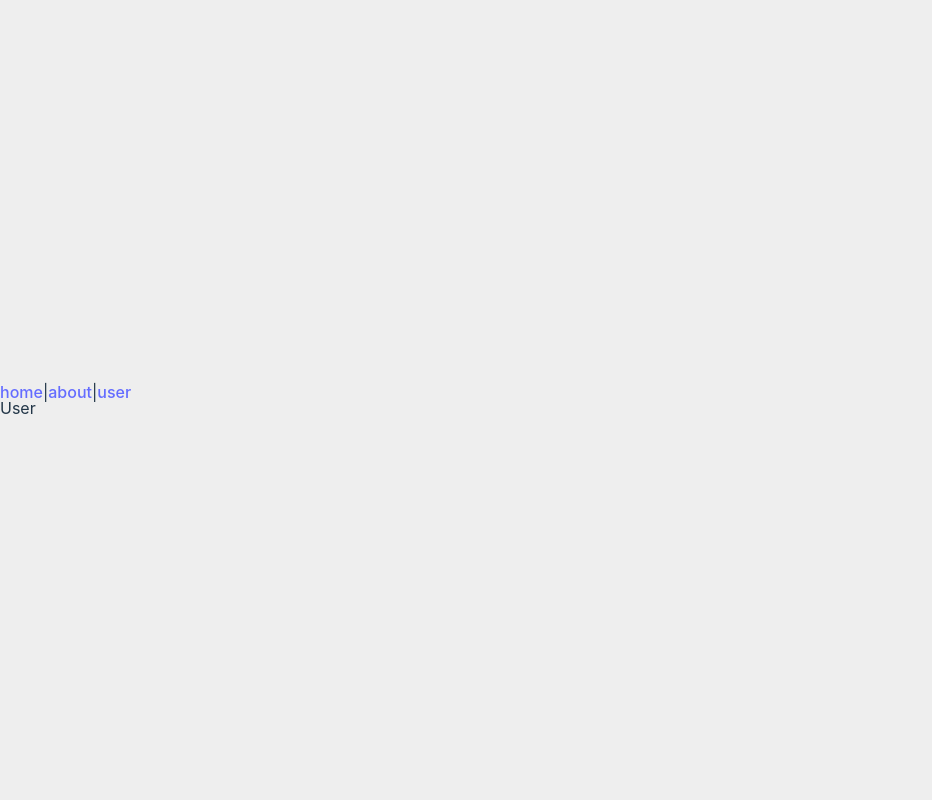
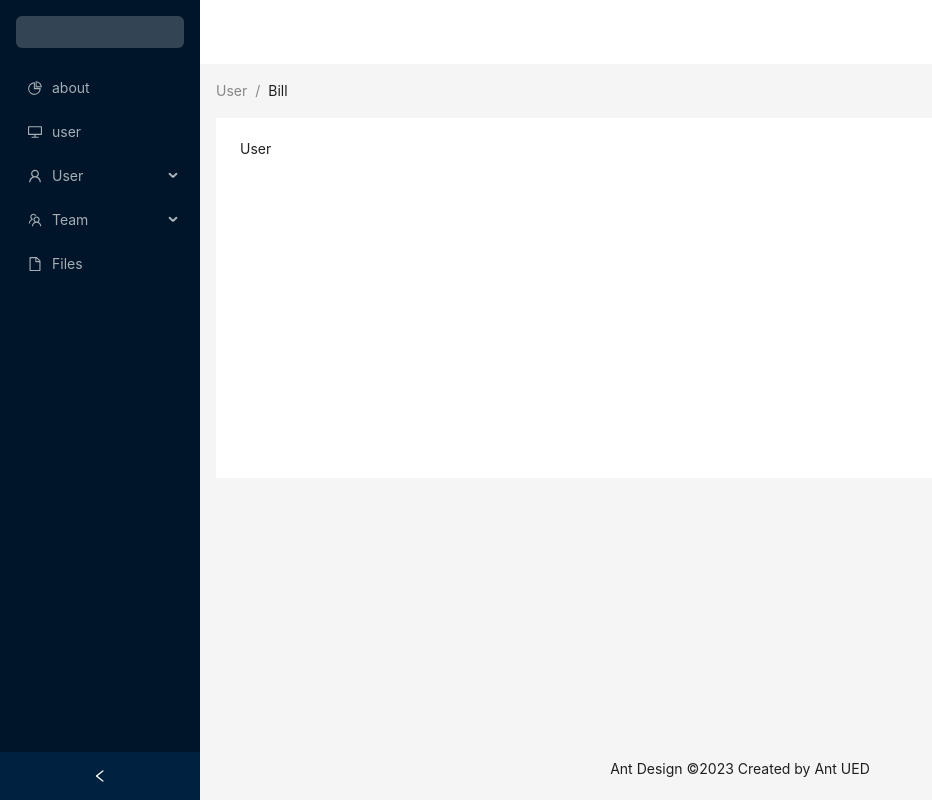
Before and after one commit to daiguilin/react-admin-template, a React (Vite) app: page /user in a window 1280 px wide. Shown: the whole page, without its empty margins (0-932 px from the left). Built offline with nearby package versions, Linux system fonts and the light colour scheme.

Commit message:
嵌套路由处理

```diff
--- a/src/App.tsx
+++ b/src/App.tsx
@@ -1,13 +1,10 @@
 import React from 'react'
-import {useRoutes,Link} from "react-router-dom"
+import {useRoutes} from "react-router-dom"
 import routes from "@/router"
 function App() {
 const outlet = useRoutes(routes);
   return (
     <div className='app'>
-      <Link to="/home">home</Link>|
-      <Link to="/about">about</Link>|
-      <Link to="/user">user</Link>
       {outlet}
     </div>
   )
--- a/src/assets/styles/global.scss
+++ b/src/assets/styles/global.scss
@@ -6,3 +6,11 @@
 img{
     -webkit-user-drag: none;//禁止拖动图片
 }
+
+//首页样式
+.demo-logo-vertical {
+    height: 32px;
+    margin: 16px;
+    background: rgba(255,255,255,.2);
+    border-radius: 6px;
+}
--- a/src/router/index.tsx
+++ b/src/router/index.tsx
@@ -1,34 +1,52 @@
-import {Navigate } from "react-router-dom"
-import {lazy,Suspense} from "react"
-// import Home from "@/views/Home"
+import { Navigate } from "react-router-dom"
+import { lazy, Suspense } from "react"
+import Home from "@/views/Home"
 // import About from "@/views/About"
 // import User from "@/views/User"
-const Home = lazy(()=>import("@/views/Home"))
-const About = lazy(()=>import("@/views/About"))
-const User = lazy(()=>import("@/views/User"))
+// const Home = lazy(() => import("@/views/Home"))
+const About = lazy(() => import("@/views/About"))
+const User = lazy(() => import("@/views/User"))
 
-const withLoadingComponent = (comp:JSX.Element)=>(
+const withLoadingComponent = (comp: JSX.Element) => (
     <Suspense fallback={<div>loading...</div>}>
         {comp}
     </Suspense>
 )
 //路由的第二种写法，新的写法
 const routes = [
+    //路由重定向
     {
         path: '/',
-        element: <Navigate to="/home"/>
-    }, {
-        path: '/home',
-        element: withLoadingComponent(<Home />)
+        element: <Navigate to="/user" />
     },
+    //路由嵌套
     {
-        path: '/about',
-        element: withLoadingComponent(<About />)
+        path: '/',
+        element: <Home />,
+        children: [
+            {
+                path: '/user',
+                element: withLoadingComponent(<User />)
+            },
+            {
+                path: '/about',
+                element: withLoadingComponent(<About />)
+            },
+        ]
     },
-    {
-        path: '/user',
-        element: withLoadingComponent(<User />)
-    },
+
+    // {
+    //     path: '/home',
+    //     element: withLoadingComponent(<Home />)
+    // },
+    // {
+    //     path: '/about',
+    //     element: withLoadingComponent(<About />)
+    // },
+    // {
+    //     path: '/user',
+    //     element: withLoadingComponent(<User />)
+    // },
 
 ]
 
--- a/src/views/Home.tsx
+++ b/src/views/Home.tsx
@@ -1,7 +1,89 @@
-import React from 'react'
- const View =()=>{
-return (
-    <div>Home</div>
-)
+import React, { useState } from 'react';
+import {
+    DesktopOutlined,
+    FileOutlined,
+    PieChartOutlined,
+    TeamOutlined,
+    UserOutlined,
+} from '@ant-design/icons';
+import type { MenuProps } from 'antd';
+import { Outlet, useNavigate } from "react-router-dom"
+import { Breadcrumb, Layout, Menu, theme } from 'antd';
+
+const { Header, Content, Footer, Sider } = Layout;
+
+type MenuItem = Required<MenuProps>['items'][number];
+
+function getItem(
+    label: React.ReactNode,
+    key: React.Key,
+    icon?: React.ReactNode,
+    children?: MenuItem[],
+): MenuItem {
+    return {
+        key,
+        icon,
+        children,
+        label,
+    } as MenuItem;
 }
+
+const items: MenuItem[] = [
+    getItem('about', '/about', <PieChartOutlined />),
+    getItem('user', '/user', <DesktopOutlined />),
+    getItem('User', 'sub1', <UserOutlined />, [
+        getItem('Tom', '3'),
+        getItem('Bill', '4'),
+        getItem('Alex', '5'),
+    ]),
+    getItem('Team', 'sub2', <TeamOutlined />, [getItem('Team 1', '6'), getItem('Team 2', '8')]),
+    getItem('Files', '9', <FileOutlined />),
+];
+
+const View: React.FC = () => {
+    const [collapsed, setCollapsed] = useState(false);
+    const [openKeys, setOpenKeys] = useState<string[]>([]);
+    const navigateTo = useNavigate();
+    const {
+        token: { colorBgContainer },
+    } = theme.useToken();
+    const gotoPage = (e: { key: string }) => {
+        console.log(e.key);
+        navigateTo(e.key)
+    }
+    //菜单展开收缩控制
+    const handleOpenChange = (keys: string[]) => {
+        console.log(keys);
+        setOpenKeys([keys[keys.length - 1]]);
+    }
+    return (
+        <Layout style={{ minHeight: '100vh', minWidth: '100vw' }}>
+            <Sider collapsible collapsed={collapsed} onCollapse={(value) => setCollapsed(value)}>
+                <div className="demo-logo-vertical" />
+                <Menu theme="dark"
+                    defaultSelectedKeys={['1']}
+                    mode="inline"
+                    items={items}
+                    onClick={gotoPage}
+                    onOpenChange={handleOpenChange}
+                    openKeys={openKeys}
+                />
+            </Sider>
+            <Layout>
+                <Header style={{ padding: 0, background: colorBgContainer }} />
+                <Content style={{ margin: '0 16px' }}>
+                    <Breadcrumb style={{ margin: '16px 0' }}>
+                        <Breadcrumb.Item>User</Breadcrumb.Item>
+                        <Breadcrumb.Item>Bill</Breadcrumb.Item>
+                    </Breadcrumb>
+                    <div style={{ padding: 24, minHeight: 360, background: colorBgContainer }}>
+                        <Outlet />
+                    </div>
+                </Content>
+                <Footer style={{ textAlign: 'center' }}>Ant Design ©2023 Created by Ant UED</Footer>
+            </Layout>
+        </Layout>
+    );
+};
+
 export default View;
```
